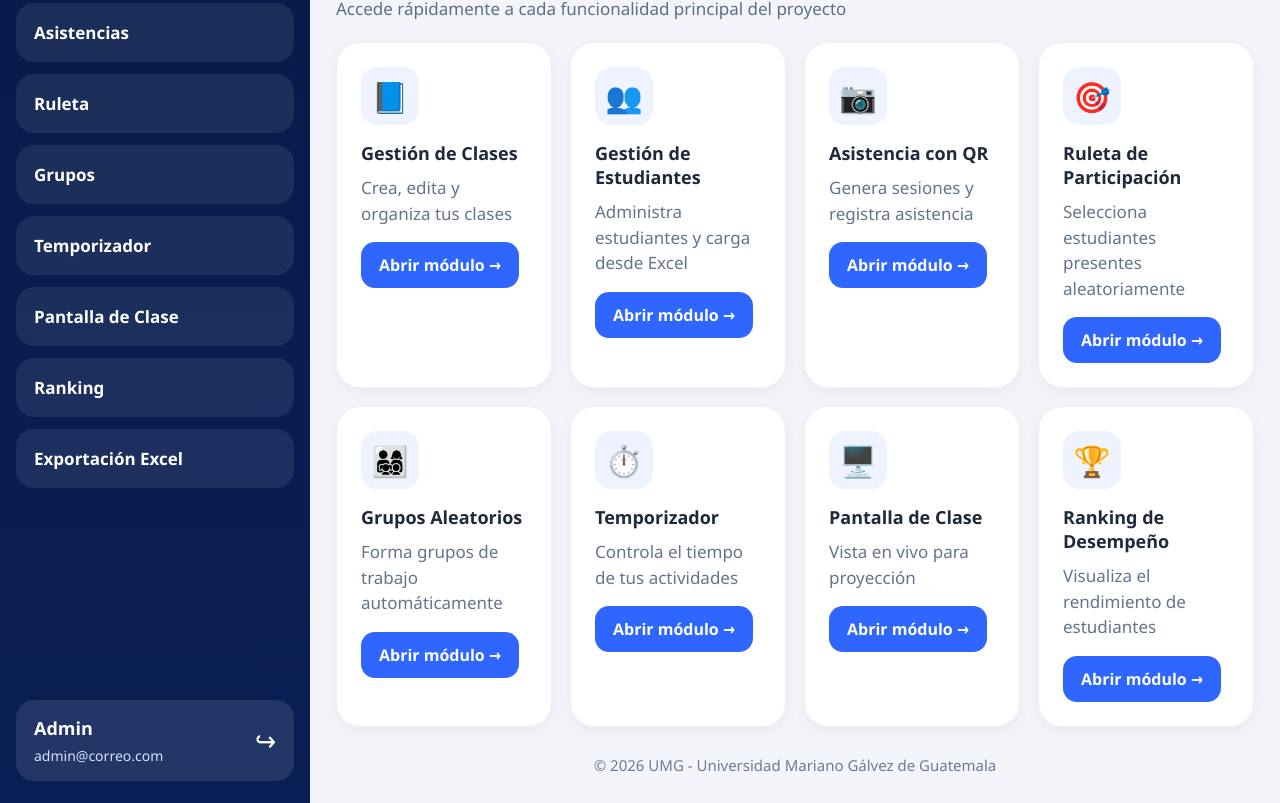
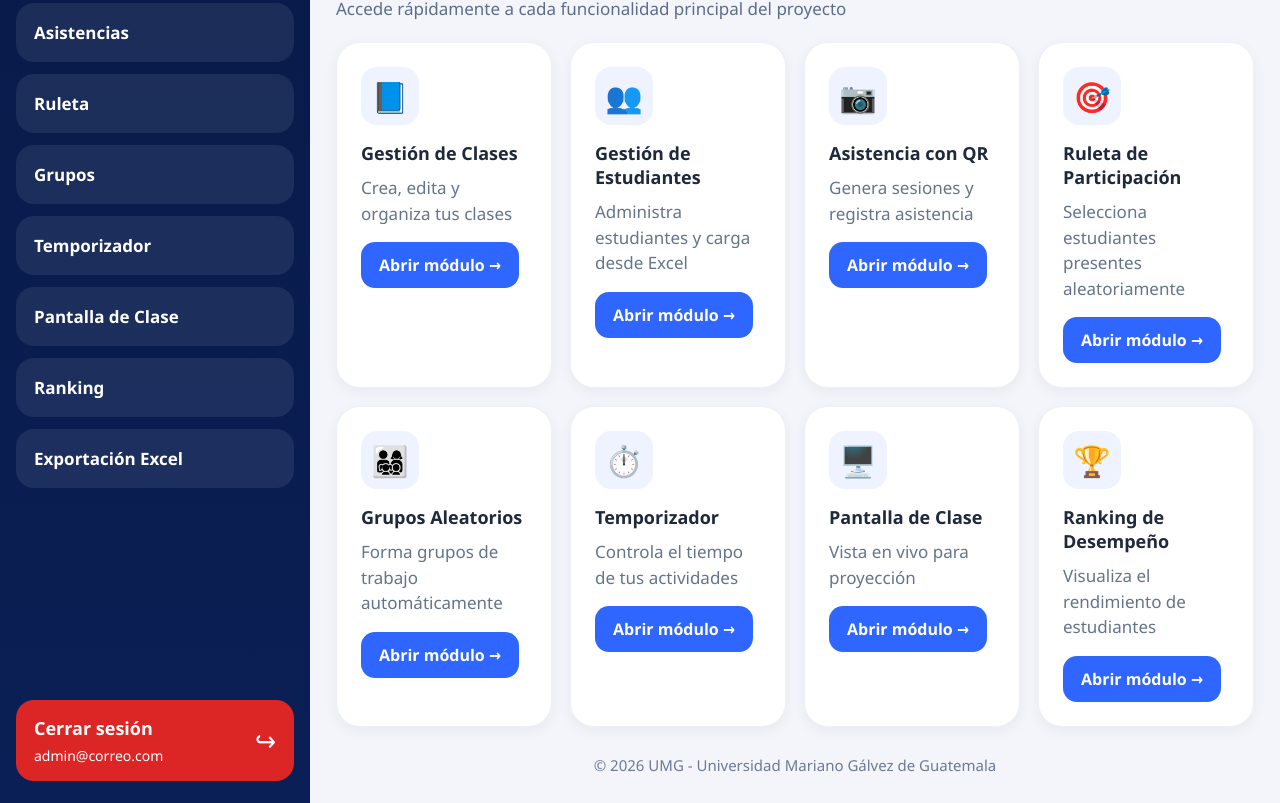
Before and after one commit to kpalenciae/classassist-frontend, a React (Vite) app: page /panel in a window 1280 px wide. Shown: the part 537-1340 px from the top of the page. Built offline with nearby package versions, Linux system fonts and the light colour scheme.

Commit message:
Cerrar sesión funcional y botón rojo

```diff
--- a/src/paginas/Panel.jsx
+++ b/src/paginas/Panel.jsx
@@ -68,8 +68,10 @@ const menuItems = [
 ];
 
 function Panel() {
+
   const cerrarSesion = () => {
     localStorage.clear();
+    sessionStorage.clear();
     window.location.href = "/";
   };
 
@@ -96,17 +98,20 @@ function Panel() {
           </nav>
         </div>
 
-        <div
-          className="sidebar-user"
-          onClick={cerrarSesion}
-          style={{ cursor: "pointer" }}
-          title="Cerrar sesión"
-        >
+        {/* 🔴 BOTÓN CERRAR SESIÓN */}
+        <div className="sidebar-user logout-user">
           <div>
-            <strong>Admin</strong>
+            <strong>Cerrar sesión</strong>
             <p>admin@correo.com</p>
           </div>
-          <span className="logout-icon">↪</span>
+
+          <span
+            className="logout-icon"
+            onClick={cerrarSesion}
+            style={{ cursor: "pointer" }}
+          >
+            ↪
+          </span>
         </div>
       </aside>
 
--- a/src/styles/panel.css
+++ b/src/styles/panel.css
@@ -369,3 +369,17 @@ a {
     grid-template-columns: 1fr;
   }
 }
+.logout-user {
+  background: #dc2626;
+  color: white;
+}
+
+.logout-user:hover {
+  background: #b91c1c;
+}
+
+.logout-user strong,
+.logout-user p,
+.logout-user span {
+  color: white;
+}
```
